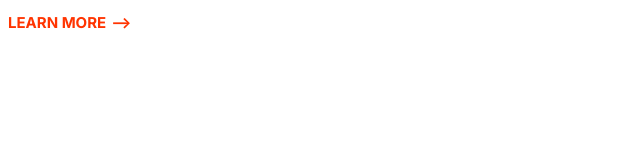
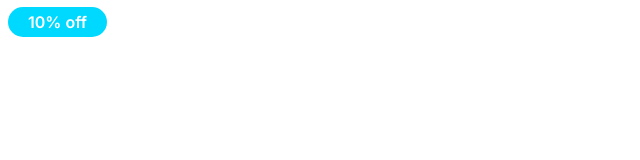
Before and after one commit to abel-b-degu/Dreamdriven, a website: page index.html in a window 1280 px wide. Shown: the whole page, without its empty margins (0-640 px from the left). Drawn offline with Linux system fonts and the light colour scheme; files whose address does not match are found by name.

Commit message:
Build the badge component.

```diff
--- a/css/style.css
+++ b/css/style.css
@@ -85,3 +85,33 @@ a {
         font-size: 1.5rem;
     }
 }
+
+/**/
+.badge {
+    white-space: nowrap;
+    padding: 0.5rem 2rem;
+    font-weight: 600;
+    font-size: 2rem;
+    border-radius: 20px;
+}
+
+.badge--primary {
+    background: var(--color-secondary);
+    color: #fff;
+
+}
+
+.badge--small {
+    font-size: 1.6rem;
+}
+
+@media screen and(min-width: 1024px) {
+    .badge {
+        font-size: 1.2rem;
+    }
+
+    .badhe--small {
+        font-size: 1.2rem;
+    }
+
+}
--- a/index.html
+++ b/index.html
@@ -8,13 +8,13 @@
     <title>Document</title>
     <link rel="preconnect" href="https://fonts.googleapis.com">
     <link rel="preconnect" href="https://fonts.gstatic.com" crossorigin>
-    <link href="https://fonts.googleapis.com/css2?family=Inter:wght@400;700&display=swap" rel="stylesheet">
+    <link href="https://fonts.googleapis.com/css2?family=Inter:wght@400;600;700&display=swap" rel="stylesheet">
     <link rel="stylesheet" href="node_modules/style.css">
     <link rel="stylesheet" href="css/style.css">
 </head>
 
 <body>
-    <a href="#" class="link-arrow">Learn More</a>
+    <span class="badge badge--primary badge--small">10% off</span>
 </body>
 
 </html>
```
Also changed, not shown: components/badges.html (added, +5 -0 lines), components/links.html (renamed from css/components/links.html).
